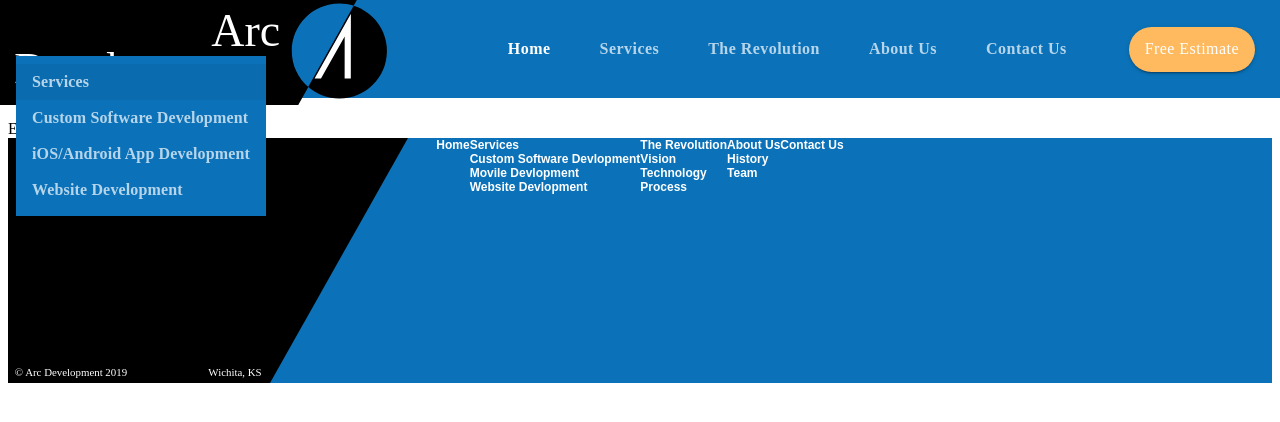
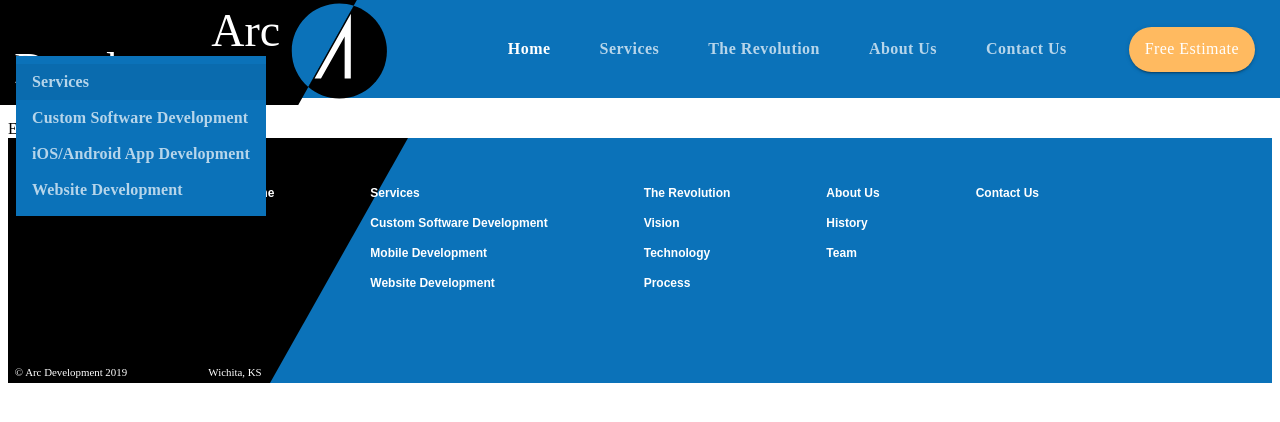
Before and after one commit to laurieroy/react-MUI-arcDevelopment, a React (Create React App) app: page /estimate in a window 1280 px wide. Shown: the top 422 px of the page. Built offline with nearby package versions, Linux system fonts and the light colour scheme; the HTML template or start-up script is replaced by a standard one.

Commit message:
Add spacing and Links

```diff
--- a/src/components/App.js
+++ b/src/components/App.js
@@ -15,7 +15,7 @@ function App() {
           <Route exact path="/services" component={() => <div>Services</div>} />
           <Route exact path="/customsoftware" component={() => <div>Custom Software</div>} />
           <Route exact path="/mobileapps" component={() => <div>Mobile apps</div>} />
-          <Route exact path="/websites" component={() => <div>Websies</div>} />
+          <Route exact path="/websites" component={() => <div>Websites</div>} />
           <Route exact path="/revolution" component={() => <div>The Revolution</div>} />
           <Route exact path="/about" component={() => <div>About</div>} />
           <Route exact path="/contact" component={() => <div>Contact Us</div>} />
--- a/src/components/ui/Footer.js
+++ b/src/components/ui/Footer.js
@@ -22,12 +22,16 @@ const useStyles = makeStyles((theme) => ({
     width: "100%",
     zIndex: 1302,
     position: "relative",
-  },
+	},
+	gridItem: {
+		margin: "3em"
+	},
   link: {
     color: "white",
     fontFamily: "Arial",
     fontSize: "0.75rem",
-    fontWeight: "bold",
+		fontWeight: "bold",
+		textDecoration: "none"
   },
   mainContainer: {
     position: "absolute",
@@ -40,61 +44,61 @@ export default function Footer(props) {
   return (
     <footer className={classes.footer}>
       <Grid container justify="center" className={classes.mainContainer}>
-        <Grid item>
-          <Grid container direction="column">
-            <Grid item className={classes.link}>
+        <Grid item className={classes.gridItem}>
+          <Grid container direction="column" spacing={2}>
+            <Grid component={Link} to="/" item className={classes.link}>
               Home
             </Grid>
           </Grid>
         </Grid>
-        <Grid item>
-          <Grid container direction="column">
-            <Grid className={classes.link} item>
+        <Grid item className={classes.gridItem}>
+          <Grid container direction="column" spacing={2}>
+            <Grid className={classes.link} component={Link} to="/services" item>
               Services
             </Grid>
-            <Grid className={classes.link} item>
-              Custom Software Devlopment
+            <Grid className={classes.link} component={Link} to="/customSoftware" item>
+              Custom Software Development
             </Grid>
-            <Grid className={classes.link} item>
-              Movile Devlopment
+            <Grid className={classes.link} component={Link} to="/mobileapps" item>
+              Mobile Development
             </Grid>
-            <Grid className={classes.link} item>
-              Website Devlopment
+            <Grid className={classes.link} component={Link} to="/websites" item>
+              Website Development
             </Grid>
           </Grid>
         </Grid>
-        <Grid item>
-          <Grid container direction="column">
-            <Grid className={classes.link} item>
+        <Grid item className={classes.gridItem}>
+          <Grid container direction="column" spacing={2}>
+            <Grid className={classes.link} component={Link} to="/revolution"  item>
               The Revolution
             </Grid>
-            <Grid className={classes.link} item>
+            <Grid className={classes.link} component={Link} to="/revolution" item>
               Vision
             </Grid>
-            <Grid className={classes.link} item>
+            <Grid className={classes.link} component={Link} to="/revolution" item>
               Technology
             </Grid>
-            <Grid className={classes.link} item>
+            <Grid className={classes.link} component={Link} to="/revolution" item>
               Process
             </Grid>
           </Grid>
         </Grid>
-        <Grid item>
-          <Grid container direction="column">
-            <Grid className={classes.link} item>
+        <Grid item className={classes.gridItem}>
+          <Grid container direction="column" spacing={2}>
+            <Grid className={classes.link} component={Link} to="/about" item>
               About Us
             </Grid>
-            <Grid className={classes.link} item>
+            <Grid className={classes.link} component={Link} to="/about" item>
               History
             </Grid>
-            <Grid className={classes.link} item>
+            <Grid className={classes.link} component={Link} to="/about" item>
               Team
             </Grid>
           </Grid>
         </Grid>
-        <Grid item>
-          <Grid container direction="column">
-            <Grid className={classes.link} item>
+        <Grid item className={classes.gridItem}>
+          <Grid container direction="column" spacing={2}>
+            <Grid className={classes.link} component={Link} to="/contact" item>
               Contact Us
             </Grid>
           </Grid>
```
